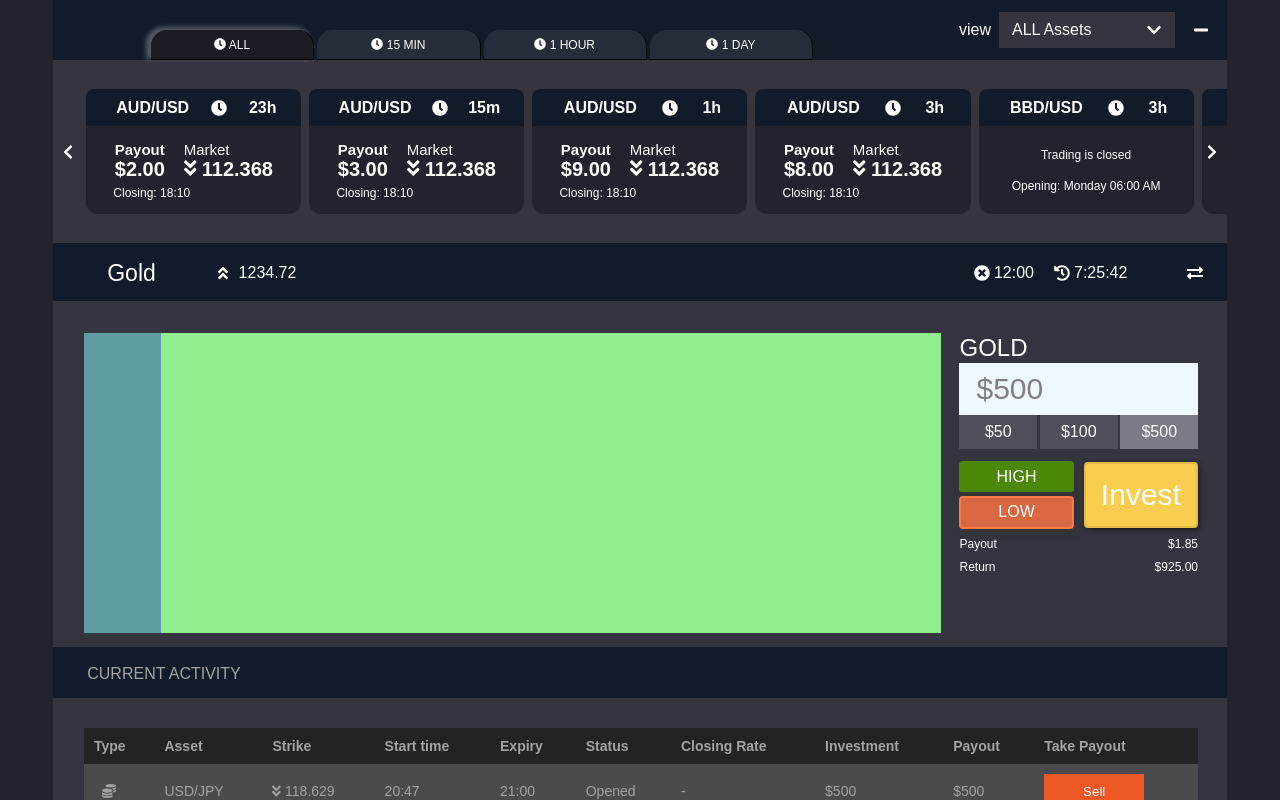
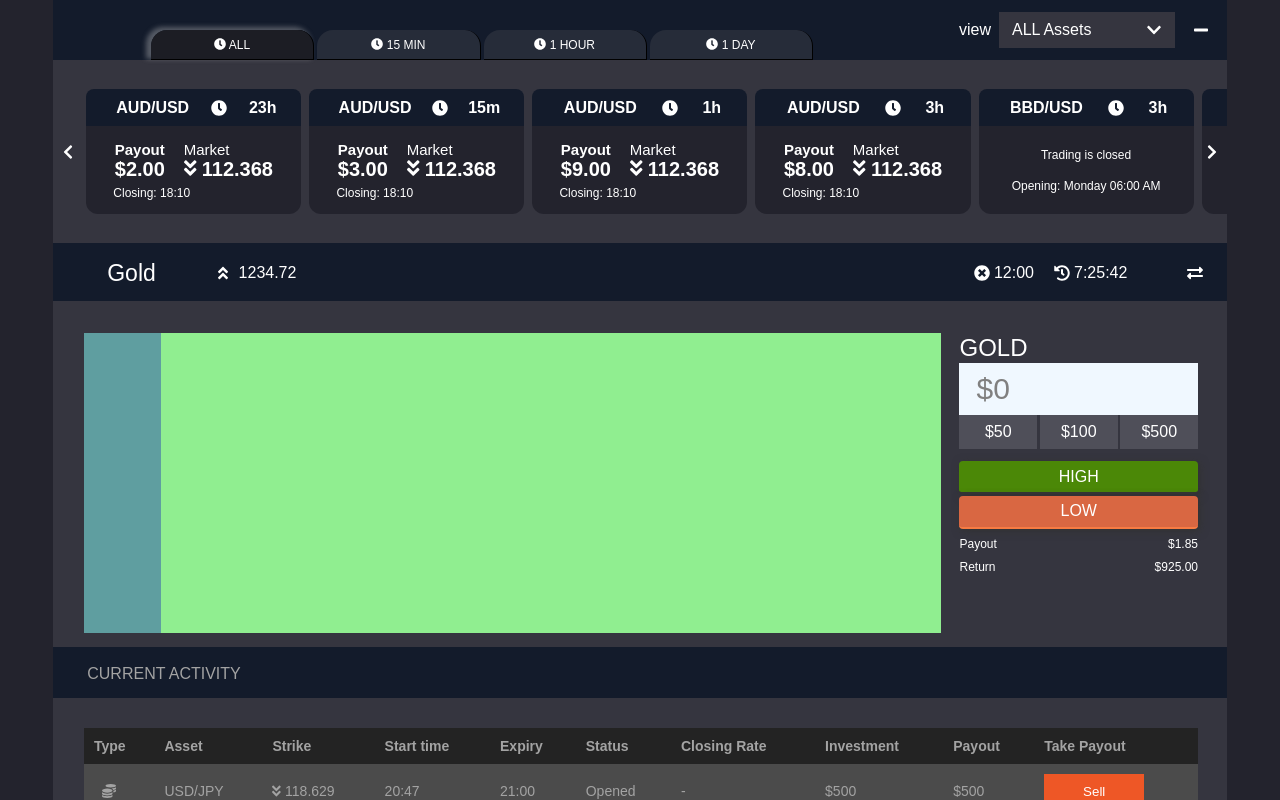
Before and after one commit to neko12377/My_Component_Library, a React app: page / in a window 1280 px wide. Shown: the top 800 px of the page. Built offline with nearby package versions, Linux system fonts and the light colour scheme.

Commit message:
feat high low button and invest amount

```diff
--- a/src/component/Carousel/index.tsx
+++ b/src/component/Carousel/index.tsx
@@ -41,7 +41,7 @@ export const Carousel = ({infoArray}: CarouselPropsInterface) => {
     const [xPosition, setXPosition] = useState<number>(0);
     const [canGoPrevious, setCanGoPrevious] = useState<number>(0);
     const [canGoNext, setCanGoNext] = useState<number>(infoArray ? (infoArray.length / 5 -1) : 0)
-console.debug(canGoNext)
+
     const swapInfoBlocksToPrior = () => {
         if (canGoPrevious === 0) return
         setXPosition(xPosition + 1115.3);
--- a/src/component/Header/component/DropDownList.tsx
+++ b/src/component/Header/component/DropDownList.tsx
@@ -40,15 +40,15 @@ const StyledDropDownListContentBlock = styled.div`
   right: -5px;
   width: 600px;
   height: 580px;
-  background-color: coral;
   z-index: 1000;
+  border-radius: 4px;
 `;
 
 const Shelter = styled.div`
   display: flex;
   position: absolute;
   top: -12px;
-  right: ${- window.innerWidth / 6.5}px;
+  right: ${- window.innerWidth / 7}px;
   width: ${window.innerWidth}px;
   height: ${window.innerHeight}px;
   background-color: rgba(0, 0, 0, 0.2);
@@ -58,27 +58,28 @@ const Shelter = styled.div`
 const DropDownListMenu = styled.div`
   display: flex;
   flex-direction: column;
-  background-color: crimson;
+  background-color: rgb(28, 28, 40);
   width: 45%;
   height: 100%;
+  border-radius: 4px 0 0 4px;
 `;
 
 const DropDownListContent = styled.div`
   display: flex;
   flex-direction: column;
-  background-color: blue;
+  background-color: rgb(30, 30, 40);
   width: 55%;
   height: 100%;
+  border-radius: 0 4px 4px 0;
 `;
 
 const ListMenuTitle = styled.div`
   display: flex;
   justify-content: flex-start;
   align-items: center;
-  border: saddlebrown 2px solid;
   width: 100%;
   height: 100px;
-  padding-left: 5px;
+  padding-left: 10px;
 `;
 
 const ListMenuItem = styled.div`
@@ -87,7 +88,6 @@ const ListMenuItem = styled.div`
   align-items: center;
   width: 100px;
   height: 70px;
-  border: 1px solid black;
   cursor: pointer;
 `;
 
@@ -95,7 +95,6 @@ const ListContentTitle = styled.div`
   display: flex;
   justify-content: flex-start;
   align-items: center;
-  border: saddlebrown 2px solid;
   width: 100%;
   height: 100px;
   padding-left: 5px;
@@ -108,7 +107,6 @@ const ListContent = styled.div`
   align-items: center;
   width: 100px;
   height: 70px;
-  border: 2px solid saddlebrown;
   cursor: pointer;
 `;
 
--- /dev/null
+++ b/src/component/Main/component/MainContent/HighLowButton.tsx
@@ -0,0 +1,62 @@
+import React, {useState} from "react";
+import styled from "styled-components";
+
+interface HighLowButtonBlockPropsInterface {
+    highLowMode: boolean;
+}
+
+const HighLowButtonBlock = styled.div<HighLowButtonBlockPropsInterface>`
+  display: flex;
+  flex-direction: column;
+  justify-content: space-between;
+  align-items: center;
+  width: ${props => props.highLowMode ? 100 : 50}%;
+  height: 68px;
+  margin-right: ${props => props.highLowMode ? 0 : 10}px;
+`
+
+interface HighLowButtonPropsInterface {
+    highLowMode?: boolean;
+}
+
+export const HighLowButton = ({highLowMode}: HighLowButtonPropsInterface) => {
+    const [highLowState, setHighLowState] = useState<string>("");
+
+    const switchToHigh = () => {
+        if (highLowState === "high") return;
+        setHighLowState("high");
+    }
+
+    const switchToLow = () => {
+        if (highLowState === "low") return;
+        setHighLowState("low");
+    }
+
+    return (
+        // <div className="main-content-tradeInfo-utility-highLowButton">
+        <HighLowButtonBlock highLowMode={highLowMode as boolean}>
+            {highLowState === "high" || highLowState === ""
+                ? (
+                    <div className="main-content-tradeInfo-utility-highLowButton-high" onClick={() => switchToHigh()}>
+                        HIGH
+                    </div>
+                ) : (
+                    <div className="main-content-tradeInfo-utility-highLowButton-disabled" onClick={() => switchToHigh()}>
+                        HIGH
+                    </div>
+                )
+            }
+            {highLowState === "low" || highLowState === ""
+                ? (
+                    < div className="main-content-tradeInfo-utility-highLowButton-low" onClick={() => switchToLow()}>
+                        LOW
+                    </div>
+                ) : (
+                    < div className="main-content-tradeInfo-utility-highLowButton-disabled" onClick={() => switchToLow()}>
+                        LOW
+                    </div>
+                )
+            }
+        </HighLowButtonBlock>
+    )
+}
--- /dev/null
+++ b/src/component/Main/component/MainContent/InvestOptionButton.tsx
@@ -0,0 +1,44 @@
+import React from "react";
+
+interface InvestOptionButton {
+    investOptions: string[];
+    amountReadyToInvest: string;
+    chooseAmount: (option: string) => void;
+}
+
+export const InvestOptionButton = ({investOptions, amountReadyToInvest, chooseAmount}: InvestOptionButton) => {
+    const buttonGroup = () => {
+        return investOptions.map((option, index) => {
+            if (amountReadyToInvest === option) {
+                return (
+                    <div
+                        className="main-content-tradeInfo-investAmountOption-Button-Focused"
+                        key={option + "_" + index}
+                        onClick={() => {chooseAmount(option)}}
+                    >
+                        ${option}
+                    </div>
+                )
+            }
+            return (
+                <div
+                    className="main-content-tradeInfo-investAmountOption-Button"
+                    key={option + "_" + index}
+                    onClick={() => {chooseAmount(option)}}
+                >
+                    ${option}
+                </div>
+            )
+        })
+    }
+    return (
+        <>
+            <div className="main-content-tradeInfo-investAmountBar">
+                ${amountReadyToInvest}
+            </div>
+            <div className="main-content-tradeInfo-investAmountOption">
+                {buttonGroup()}
+            </div>
+        </>
+    )
+}
--- /dev/null
+++ b/src/component/Main/component/MainContent/TradeInfo.tsx
@@ -0,0 +1,48 @@
+import React, {useEffect, useState} from "react";
+import {InvestOptionButton} from "./InvestOptionButton";
+import {HighLowButton} from "./HighLowButton";
+
+export interface TradeInfoPropsInterface {
+    investOptions: string[];
+    highLowMode?: boolean;
+}
+
+export const TradeInfo = ({investOptions, highLowMode}: TradeInfoPropsInterface) => {
+    const [amountReadyToInvest, setAmountReadyToInvest] = useState<string>("0");
+    const chooseAmount = (option: string) => {
+        setAmountReadyToInvest(option);
+    }
+
+    return (
+        <div className="main-content-tradeInfo">
+            <div className="main-content-tradeInfo-title">
+                GOLD
+            </div>
+            <InvestOptionButton investOptions={investOptions} amountReadyToInvest={amountReadyToInvest} chooseAmount={chooseAmount} />
+            {
+               highLowMode
+                   ? (
+                       <div className="main-content-tradeInfo-utility">
+                           <HighLowButton highLowMode={highLowMode}/>
+                       </div>
+                   ) : (
+                       <div className="main-content-tradeInfo-utility">
+                           <HighLowButton/>
+                           <div className="main-content-tradeInfo-utility-investButton">
+                               Invest
+                           </div>
+                       </div>
+                   )
+
+            }
+            <div className="main-content-tradeInfo-payout">
+                <div>Payout</div>
+                <div>$1.85</div>
+            </div>
+            <div className="main-content-tradeInfo-return">
+                <div>Return</div>
+                <div>$925.00</div>
+            </div>
+        </div>
+    )
+}
--- a/src/component/Main/component/MainContent/index.tsx
+++ b/src/component/Main/component/MainContent/index.tsx
@@ -1,51 +1,13 @@
 import React from "react";
 import "./style.scss";
+import {TradeInfo} from "./TradeInfo";
 
 export const MainContent = () => {
     return (
         <section className="main-content-block">
             <div className="main-content-tradeBar"></div>
             <div className="main-content-canvas"></div>
-            <div className="main-content-tradeInfo">
-                <div className="main-content-tradeInfo-title">
-                    GOLD
-                </div>
-                <div className="main-content-tradeInfo-investAmountBar">
-                    $500
-                </div>
-                <div className="main-content-tradeInfo-investAmountOption">
-                    <div className="main-content-tradeInfo-investAmountOption-Button">
-                        $50
-                    </div>
-                    <div className="main-content-tradeInfo-investAmountOption-Button">
-                        $100
-                    </div>
-                    <div className="main-content-tradeInfo-investAmountOption-Button-Focused">
-                        $500
-                    </div>
-                </div>
-                <div className="main-content-tradeInfo-utility">
-                    <div className="main-content-tradeInfo-utility-highLowButton">
-                        <div className="main-content-tradeInfo-utility-highLowButton-high">
-                            HIGH
-                        </div>
-                        <div className="main-content-tradeInfo-utility-highLowButton-low">
-                            LOW
-                        </div>
-                    </div>
-                    <div className="main-content-tradeInfo-utility-investButton">
-                        Invest
-                    </div>
-                </div>
-                <div className="main-content-tradeInfo-payout">
-                    <div>Payout</div>
-                    <div>$1.85</div>
-                </div>
-                <div className="main-content-tradeInfo-return">
-                    <div>Return</div>
-                    <div>$925.00</div>
-                </div>
-            </div>
+            <TradeInfo investOptions={["50", "100", "500"]} highLowMode />
         </section>
     )
 }
--- a/src/component/Main/component/MainContent/style.scss
+++ b/src/component/Main/component/MainContent/style.scss
@@ -73,6 +73,7 @@
     width: 32.5%;
     height: 100%;
     background-color: rgb(79, 79, 89);
+    cursor: pointer;
   }
 
   .main-content-tradeInfo-investAmountOption-Button-Focused {
@@ -88,15 +89,15 @@
       height: 68px;
       margin-bottom: 5px;
 
-    .main-content-tradeInfo-utility-highLowButton {
-      display: flex;
-      flex-direction: column;
-      justify-content: space-between;
-      align-items: center;
-      width: 50%;
-      height: 68px;
-      margin-right: 10px;
-
+      //.main-content-tradeInfo-utility-highLowButton {
+      //  display: flex;
+      //  flex-direction: column;
+      //  justify-content: space-between;
+      //  align-items: center;
+      //  width: 50%;
+      //  height: 68px;
+      //  margin-right: 10px;
+      //}
       .main-content-tradeInfo-utility-highLowButton-high {
         display: flex;
         justify-content: center;
@@ -107,6 +108,8 @@
         border-bottom: 2px solid #353535;
         border-radius: 4px;
         box-shadow: 2px 2px 8px 0 rgb(50 , 50, 50);
+        transition: all 0.3s;
+        cursor: pointer;
       }
 
       .main-content-tradeInfo-utility-highLowButton-low {
@@ -115,12 +118,28 @@
         align-items: center;
         width: 100%;
         height: 49%;
-        border: 2px solid rgb(247, 123, 66);
+        border-bottom: 2px solid rgb(247, 123, 66);
         background-color: rgb(217, 103, 66);
         border-radius: 4px;
         box-shadow: 2px 2px 8px 0 rgb(50 , 50, 50);
+        transition: all 0.3s;
+        cursor: pointer;
       }
+
+      .main-content-tradeInfo-utility-highLowButton-disabled {
+        display: flex;
+        justify-content: center;
+        align-items: center;
+        width: 100%;
+        height: 49%;
+        border-bottom: 2px solid rgb(45, 45, 45);
+        background-color: rgb(100, 100, 110);
+        border-radius: 4px;
+        box-shadow: 2px 2px 8px 0 rgb(50 , 50, 50);
+        transition: all 0.3s;
+        cursor: pointer;
       }
+
 
       .main-content-tradeInfo-utility-investButton {
         display: flex;
```
Also changed, not shown: src/component/Carousel/CarouselItems.tsx (+34 -6 lines). Lines whose indentation alone changed are shown as unchanged.
